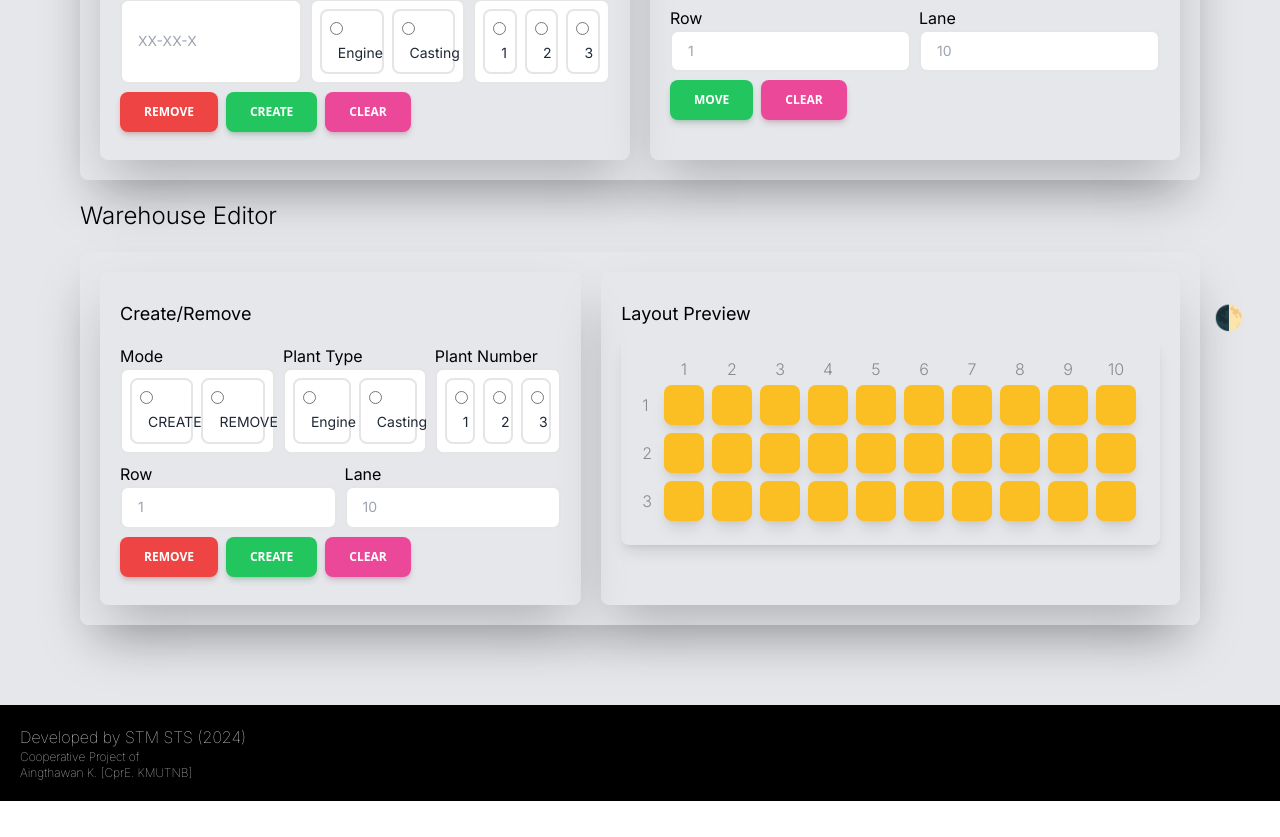
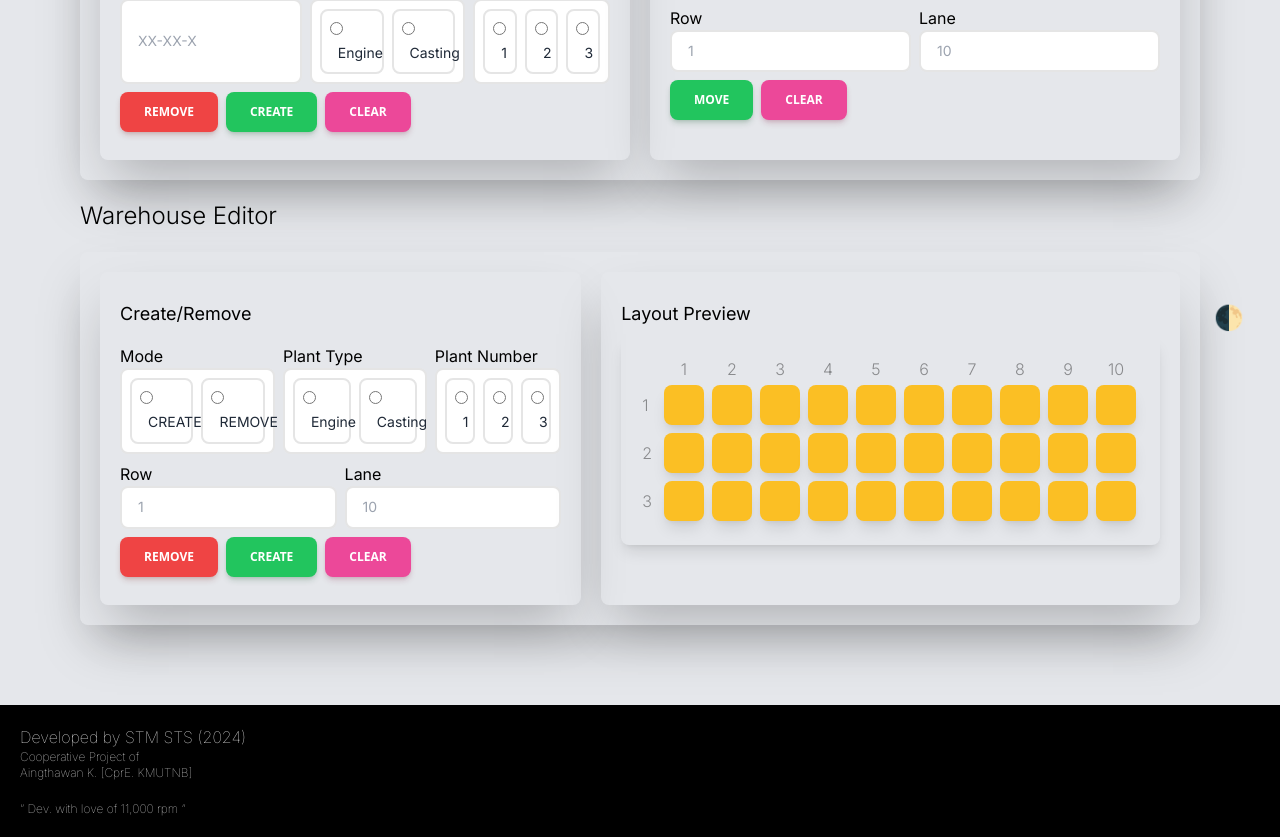
Before and after one commit to aingez/sts_safety_stock_coop_project, a Next.js app: page /editor in a window 1280 px wide. Shown: the part 450-1287 px from the top of the page. Before the commit the page ends 1251 px from the top, so only its background shows below. Built offline with nearby package versions, Linux system fonts and the light colour scheme.

Commit message:
Update Footer.jsx

```diff
--- a/src/components/Footer.jsx
+++ b/src/components/Footer.jsx
@@ -9,6 +9,9 @@ function Footer() {
         <ul>Developed by STM STS (2024)</ul>
         <ul className="text-xs">Cooperative Project of</ul>
         <ul className="text-xs">Aingthawan K. [CprE. KMUTNB]</ul>
+        <p className="pt-5 text-xs">
+          &ldquo; Dev. with love of 11,000 rpm &ldquo;
+        </p>
       </div>
     </div>
   );
```
